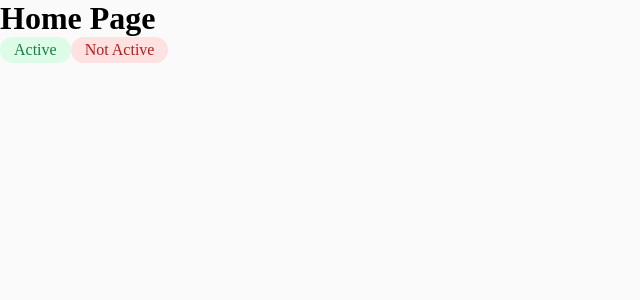
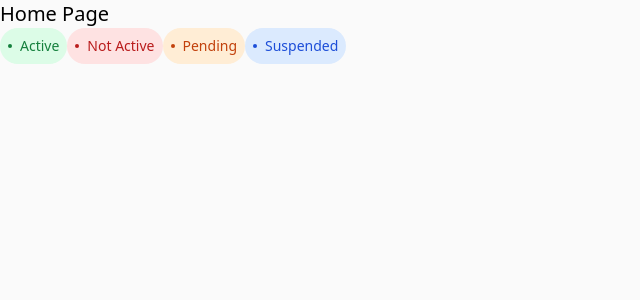
Before and after one commit to LiSazonova/crm, a Next.js app: page / in a window 1280 px wide. Shown: the top 300 px of the page, without its empty margins (0-640 px from the left). Built offline with nearby package versions, Linux system fonts and the light colour scheme.

Commit message:
add conditional styling

```diff
--- a/package.json
+++ b/package.json
@@ -9,6 +9,7 @@
     "lint": "eslint"
   },
   "dependencies": {
+    "clsx": "^2.1.1",
     "eslint-config-prettier": "^10.1.8",
     "next": "15.5.0",
     "prettier": "^3.6.2",
@@ -20,8 +21,11 @@
     "@types/node": "^20",
     "@types/react": "^19",
     "@types/react-dom": "^19",
+    "autoprefixer": "^10.4.21",
     "eslint": "^9",
     "eslint-config-next": "15.5.0",
+    "postcss": "^8.5.6",
+    "tailwindcss": "^3.4.17",
     "typescript": "^5"
   }
 }
--- /dev/null
+++ b/postcss.config.js
@@ -0,0 +1,6 @@
+module.exports = {
+  plugins: {
+    tailwindcss: {},
+    autoprefixer: {},
+  },
+}
--- a/src/app/components/active-label.module.css
+++ /dev/null
@@ -1,11 +0,0 @@
-.label {
-    display: inline-flex;
-    padding: 4px 14px;
-    align-items: center;
-    gap: 8px;
-
-    border-radius: 28px;
-    background: #dcfce7;
-
-    color: #15803d;
-}
--- a/src/app/components/active-label.tsx
+++ /dev/null
@@ -1,11 +0,0 @@
-import React from 'react';
-import s from './active-label.module.css';
-
-export interface ActiveLabelProps {
-  children: React.ReactNode;
-}
-
-console.log(s);
-export default function ActiveLabel({ children }: ActiveLabelProps) {
-  return <span className={s.label}>{children}</span>;
-}
--- a/src/app/components/not-active-label.module.css
+++ /dev/null
@@ -1,11 +0,0 @@
-.label {
-    display: inline-flex;
-    padding: 4px 14px;
-    align-items: center;
-    gap: 8px;
-
-    border-radius: 28px;
-    background: #fee2e2;
-
-    color: #b91c1c;
-}
--- a/src/app/components/not-active-label.tsx
+++ /dev/null
@@ -1,10 +0,0 @@
-import React from 'react';
-import s from './not-active-label.module.css';
-
-export interface NotActiveLabelProps {
-  children: React.ReactNode;
-}
-
-export default function NotActiveLabel({ children }: NotActiveLabelProps) {
-  return <span className={s.label}>{children}</span>;
-}
--- /dev/null
+++ b/src/app/components/status-label.tsx
@@ -0,0 +1,38 @@
+import React from 'react';
+import clsx from 'clsx';
+
+export enum Status {
+  Active = 'active',
+  Notnactive = 'notactive',
+  Pending = 'pending',
+  Suspended = 'suspended',
+}
+export interface StatusLabelProps {
+  children: React.ReactNode;
+  status: Status;
+  disabled?: boolean;
+}
+
+export default function StatusLabel({
+  children,
+  status,
+  disabled,
+}: StatusLabelProps) {
+  return (
+    <div
+      className={clsx(
+        'inline-flex items-center px-2 py-2 rounded-3xl text-sm font-medium',
+        status === Status.Active && 'text-green-700 bg-green-100',
+        status === Status.Notnactive && 'text-red-700 bg-red-100',
+        status === Status.Pending && 'text-orange-700 bg-orange-100',
+        status === Status.Suspended && 'text-blue-700 bg-blue-100',
+        {
+          ['opacity-75 cursor-not-allowed']: disabled,
+        },
+      )}
+    >
+      <div className="w-1 h-1 mr-2 rounded-full bg-current"></div>
+      {children}
+    </div>
+  );
+}
--- a/src/app/globals.css
+++ b/src/app/globals.css
@@ -1,3 +1,7 @@
+@tailwind base;
+@tailwind components;
+@tailwind utilities;
+
 * {
   box-sizing: border-box;
   padding: 0;
--- a/src/app/page.tsx
+++ b/src/app/page.tsx
@@ -1,12 +1,13 @@
-import ActiveLabel from './components/active-label';
-import NotActiveLabel from './components/not-active-label';
+import StatusLabel, { Status } from './components/status-label';
 
 export default function Home() {
   return (
     <main>
-      <h1>Home Page</h1>
-      <ActiveLabel>Active</ActiveLabel>
-      <NotActiveLabel>Not Active</NotActiveLabel>
+      <h1 className="text-xl">Home Page</h1>
+      <StatusLabel status={Status.Active}>Active</StatusLabel>
+      <StatusLabel status={Status.Notnactive}>Not Active</StatusLabel>
+      <StatusLabel status={Status.Pending}>Pending</StatusLabel>
+      <StatusLabel status={Status.Suspended}>Suspended</StatusLabel>
     </main>
   );
 }
--- /dev/null
+++ b/tailwind.config.js
@@ -0,0 +1,8 @@
+/** @type {import('tailwindcss').Config} */
+module.exports = {
+  content: ['./src/**/*.{js,ts,jsx,tsx}'],
+  theme: {
+    extend: {},
+  },
+  plugins: [],
+}
```
Also changed, not shown: 1 other file (tests, documents, lock files or other folders).
